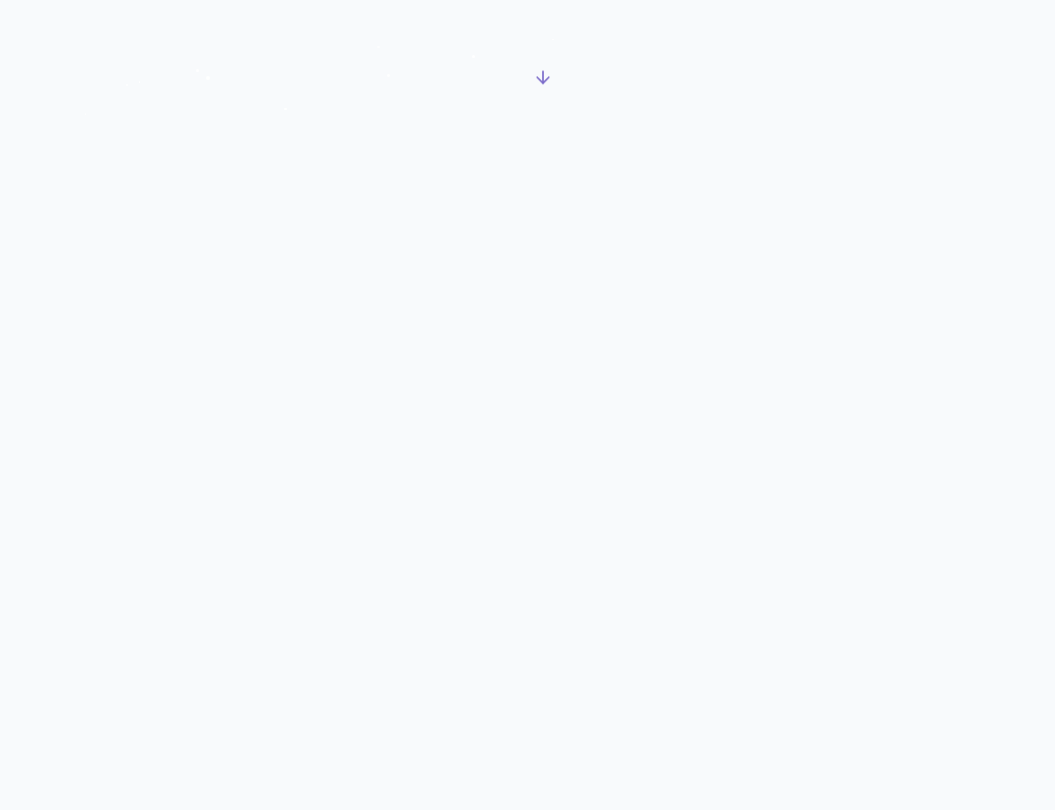
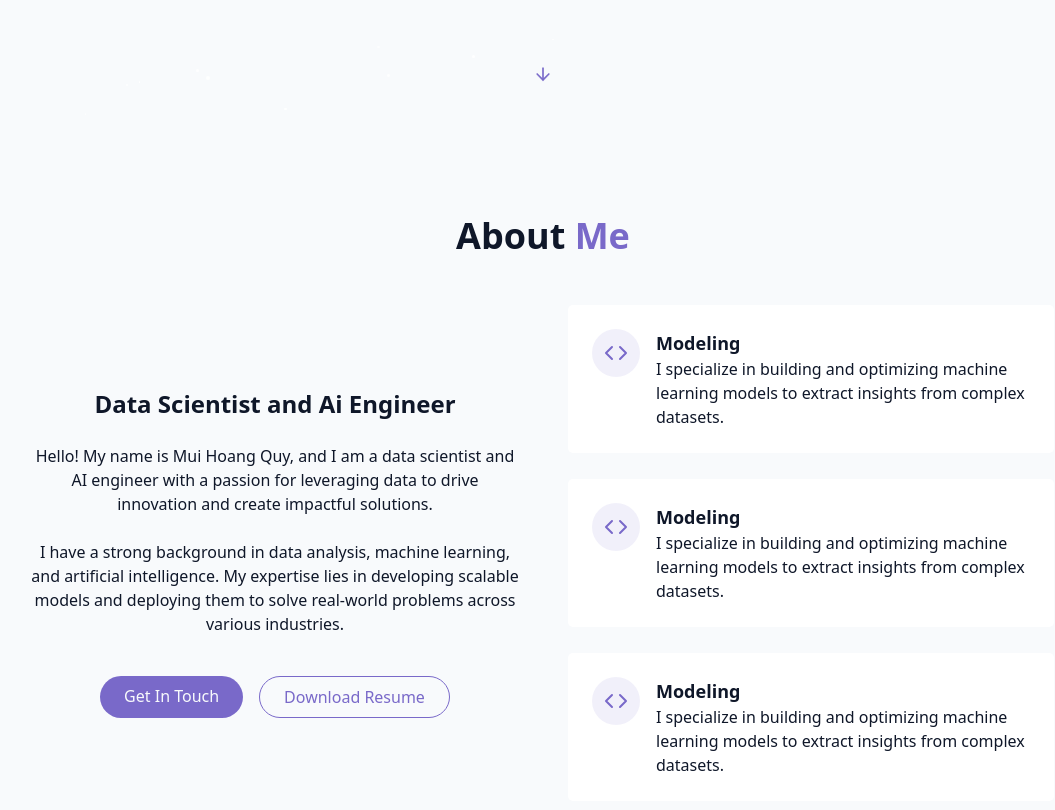
Before and after one commit to hoangquymui/portfolio, a React (Vite) app: page / in a window 1280 px wide. Shown: the part 680-1490 px from the top of the page, without its empty margins (97-1152 px from the left). Before the commit the page ends 800 px from the top, so only its background shows below. Built offline with nearby package versions, Linux system fonts and the light colour scheme.

Commit message:
add aboutme component and its content

```diff
--- /dev/null
+++ b/src/components/AboutMe.jsx
@@ -0,0 +1,97 @@
+import { Code } from "lucide-react";
+
+export const AboutMe = () => {
+  return (
+    <section id="about" className="py-24 px-24 relative">
+      <div className="containter mx-auto max-w-5xl">
+        <h2 className="text-3xl md:text-4xl font-bold text-center mb-12">
+          About <span className="text-primary">Me</span>
+        </h2>
+
+        <div className="grid grid-cols-1 md:grid-cols-2 gap-12 items-center">
+          <div className="space-y-6">
+            <h3 className="text-2xl font-semibold">
+              Data Scientist and Ai Engineer
+            </h3>
+
+            <p className="text-muted-foreground">
+              Hello! My name is Mui Hoang Quy, and I am a data scientist and AI
+              engineer with a passion for leveraging data to drive innovation
+              and create impactful solutions.
+            </p>
+
+            <p className="text-muted-foreground">
+              I have a strong background in data analysis, machine learning, and
+              artificial intelligence. My expertise lies in developing scalable
+              models and deploying them to solve real-world problems across
+              various industries.
+            </p>
+
+            <div className="flex flex-col sm:flex-row gap-4 pt-4 justify-center">
+              <a href="contact" className="cosmic-button">
+                Get In Touch
+              </a>
+
+              <a
+                className="px-6 py-2 rounded-full border border-primary text-primary hover:bg-primary/10 transition-colors duration-300"
+                href="/resume.pdf"
+                download="Mui_Hoang_Quy_Resume.pdf"
+                target="_blank"
+                rel="noopener noreferrer"
+              >
+                Download Resume
+              </a>
+            </div>
+          </div>
+
+          <div className="grid grid-cols-1 gap-6">
+            <div className="gradient-border p-6 card-hover">
+              <div className="flex items-start gap-4">
+                <div className="p-3 rounded-full bg-primary/10">
+                  <Code className="h-6 w-6 text-primary" />
+                </div>
+                <div className="text-left">
+                  <h4 className="font-semibold text-lg">Modeling</h4>
+                  <p className="text-muted-foreground">
+                    I specialize in building and optimizing machine learning
+                    models to extract insights from complex datasets.
+                  </p>
+                </div>
+              </div>
+            </div>
+
+            <div className="gradient-border p-6 card-hover">
+              <div className="flex items-start gap-4">
+                <div className="p-3 rounded-full bg-primary/10">
+                  <Code className="h-6 w-6 text-primary" />
+                </div>
+                <div className="text-left">
+                  <h4 className="font-semibold text-lg">Modeling</h4>
+                  <p className="text-muted-foreground">
+                    I specialize in building and optimizing machine learning
+                    models to extract insights from complex datasets.
+                  </p>
+                </div>
+              </div>
+            </div>
+
+            <div className="gradient-border p-6 card-hover">
+              <div className="flex items-start gap-4">
+                <div className="p-3 rounded-full bg-primary/10">
+                  <Code className="h-6 w-6 text-primary" />
+                </div>
+                <div className="text-left">
+                  <h4 className="font-semibold text-lg">Modeling</h4>
+                  <p className="text-muted-foreground">
+                    I specialize in building and optimizing machine learning
+                    models to extract insights from complex datasets.
+                  </p>
+                </div>
+              </div>
+            </div>
+          </div>
+        </div>
+      </div>
+    </section>
+  );
+};
--- a/src/pages/Home.jsx
+++ b/src/pages/Home.jsx
@@ -2,6 +2,7 @@ import { ThemeToggle } from "@/components/ThemeToggle.jsx";
 import { StarBackground } from "@/components/StarBackground.jsx";
 import { NavBar } from "@/components/NavBar";
 import { HeroSection } from "@/components/HeroSection.jsx";
+import { AboutMe } from "@/components/AboutMe";
 
 export const Home = () => {
   return (
@@ -15,6 +16,7 @@ export const Home = () => {
       {/* Main Content */}
       <main>
         <HeroSection />
+        <AboutMe />
 
       </main>
 
```
Also changed, not shown: 1 other file (tests, documents, lock files or other folders).
